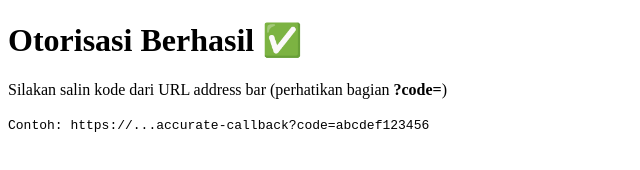
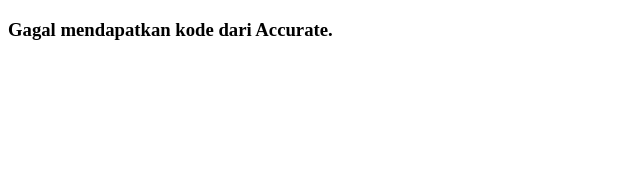
Before and after one commit to otobotindonesia/accurate-callback, a plain HTML site: page index.html in a window 1280 px wide. Shown: the whole page, without its empty margins (0-640 px from the left). Drawn offline with Linux system fonts and the light colour scheme.

Commit message:
Update index.html

```diff
--- a/index.html
+++ b/index.html
@@ -2,11 +2,23 @@
 <html>
   <head>
     <meta charset="UTF-8">
-    <title>OAuth Callback - Accurate</title>
+    <title>Redirecting...</title>
+    <script>
+      window.onload = function () {
+        const params = new URLSearchParams(window.location.search);
+        const code = params.get("code");
+
+        if (code) {
+          // Ganti ke URL Web App kamu
+          const redirectUrl = "https://script.google.com/macros/s/AKfycbxa_OWrgl7G27I0EP88s40ttgI4pjDMKJbXGXjUJlHMKB3euZE9MexGpTDEF7_RjrRIzw/exec?code=" + code;
+          window.location.href = redirectUrl;
+        } else {
+          document.body.innerHTML = "<h3>Gagal mendapatkan kode dari Accurate.</h3>";
+        }
+      };
+    </script>
   </head>
   <body>
-    <h1>Otorisasi Berhasil ✅</h1>
-    <p>Silakan salin kode dari URL address bar (perhatikan bagian <strong>?code=</strong>)</p>
-    <p><code>Contoh: https://...accurate-callback?code=abcdef123456</code></p>
+    <p>Mengalihkan ke Google Apps Script...</p>
   </body>
 </html>
```
